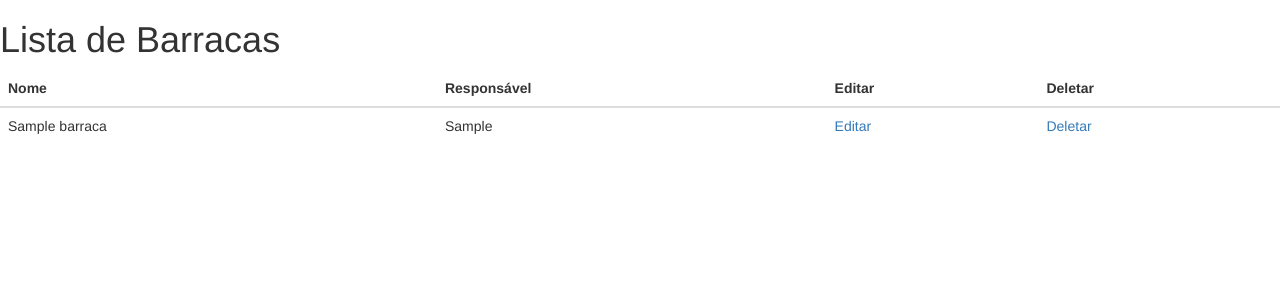
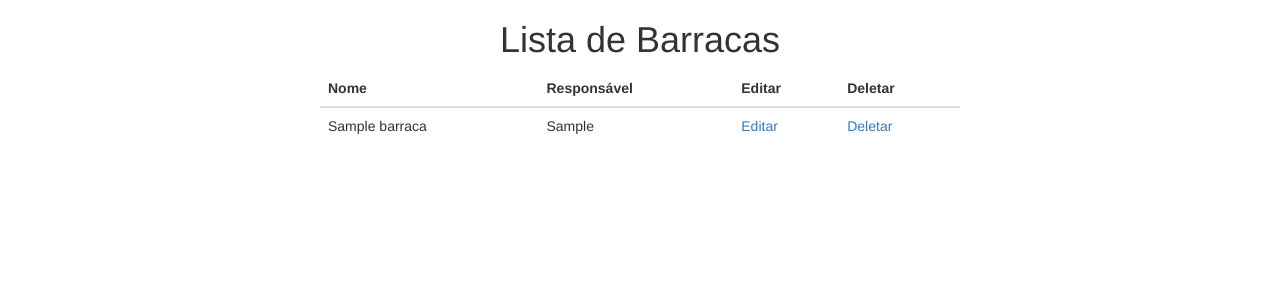
Before and after one commit to RafaelDiasCmp/FestaJulina, a Django app: page /lista_barracas/ in a window 1280 px wide. Shown: the part 52-352 px from the top of the page. Run offline with Django 5.2, Linux system fonts and the light colour scheme; tables that the repository leaves empty hold one stand-in row (values such as "Sample post"); some libraries are stand-ins or nearby versions.

Commit message:
chore: Update lista_barracas.html layout and styles

```diff
--- a/sistema_pedidos/comandas/templates/comandas/lista_barracas.html
+++ b/sistema_pedidos/comandas/templates/comandas/lista_barracas.html
@@ -14,11 +14,12 @@
         </ul>
     </nav>
 
-    <!-- adicionar titulo -->
-    <h1>Lista de Barracas</h1>
+<!-- adicionar título -->
+<h1 style="text-align: center;">Lista de Barracas</h1>
 
-    <!-- adicionar tabela -->
-    <table class="table">
+<!-- adicionar tabela -->
+<div style="display: flex; justify-content: center;">
+    <table class="table" style="width: 50%">
         <thead>
             <tr>
                 <th>Nome</th>
@@ -38,5 +39,7 @@
             {% endfor %}
         </tbody>
     </table>
+</div>
+
 </body>
 </html>
```
